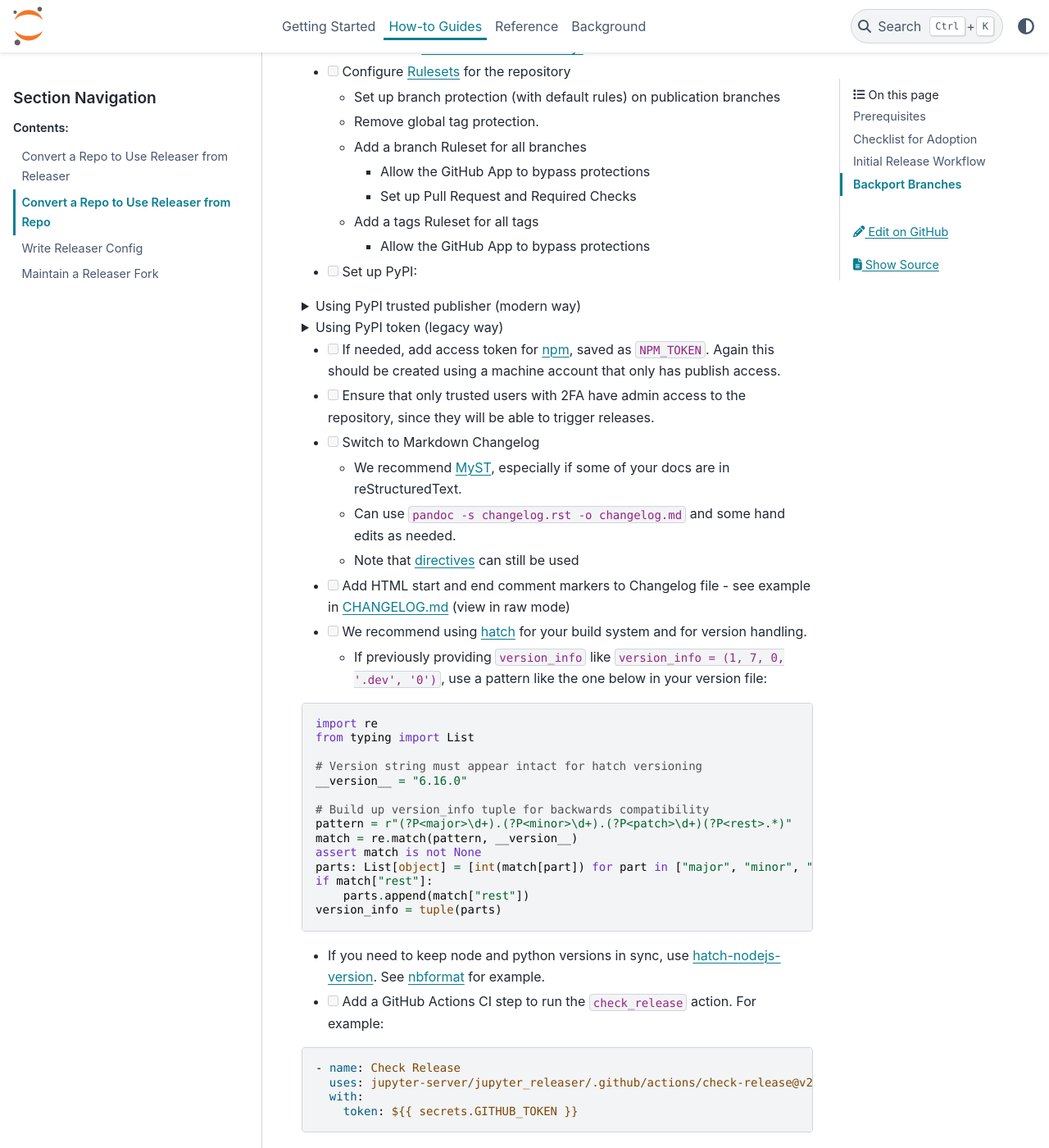
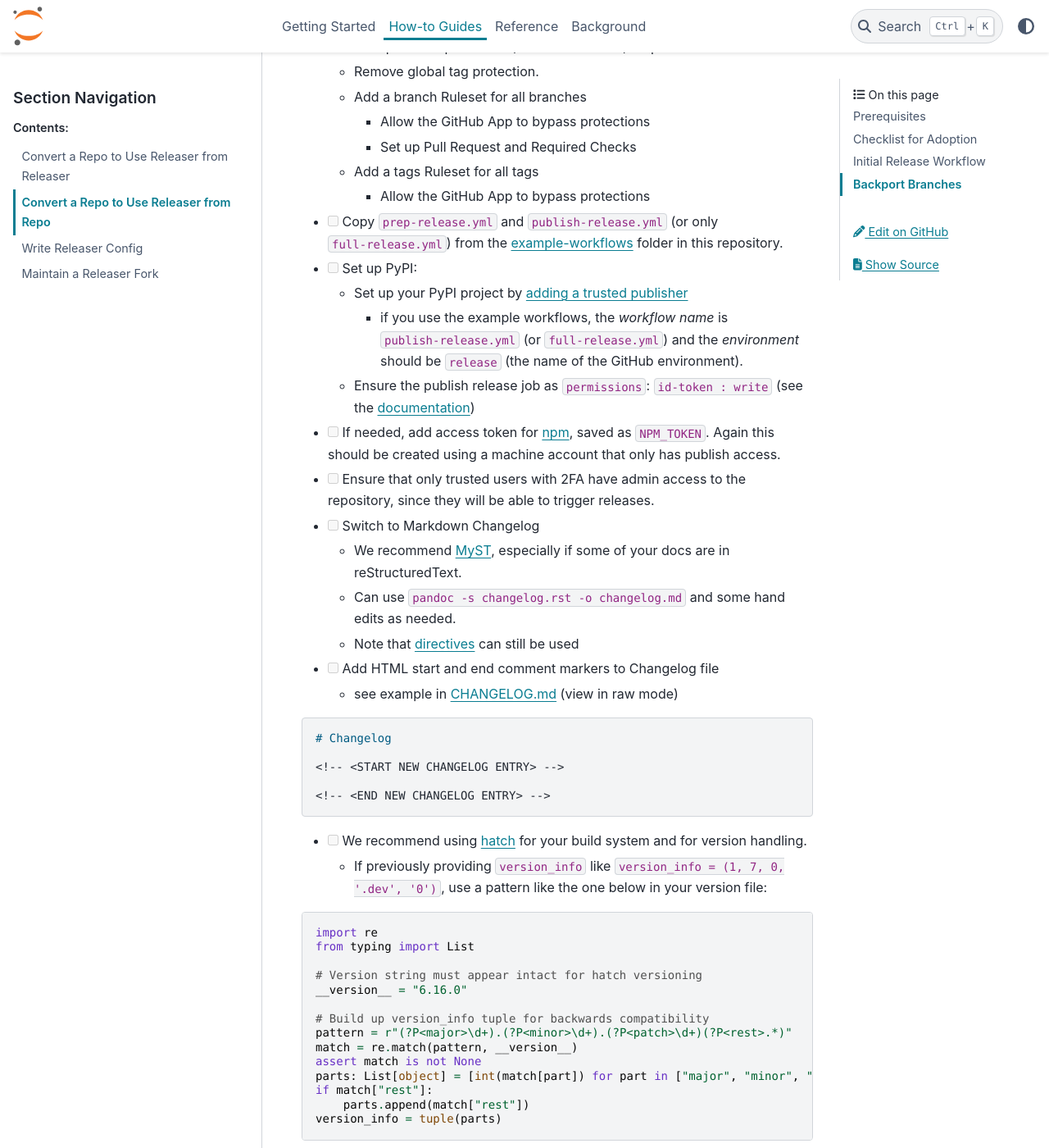
Before and after one commit to jupyter-server/jupyter_releaser, a Sphinx documentation site: the page built from docs/source/how_to_guides/convert_repo_from_repo.md, in a window 1280 px wide and 1400 px high, scrolled down 1092 px. Shown: the whole window at 82% size. Built offline with Sphinx 7.4.7 and the PyData theme 0.15.4, drawn with Linux system fonts in a browser that asks for light colours; some of the changed text lies outside the part shown.

Commit message:
Improve documentation (#569)
* Improve convert_repo_from_repo.md

* Update making_release_from_repo.md

* lint

---------

Co-authored-by: Steven Silvester <steve.silvester@mongodb.com>
Co-authored-by: Steven Silvester <steven.silvester@ieee.org>

````diff
--- a/docs/source/how_to_guides/convert_repo_from_repo.md
+++ b/docs/source/how_to_guides/convert_repo_from_repo.md
@@ -9,9 +9,7 @@ See checklist below for details:
 - Markdown changelog
 - Bump version configuration (if using Python), for example [hatch](https://hatch.pypa.io/latest/)
 - [Access token](https://docs.github.com/en/github/authenticating-to-github/creating-a-personal-access-token) with access to target GitHub repo to run GitHub Actions.
-- Set up:
-  - \[_modern way_\] [Add a trusted publisher](https://docs.pypi.org/trusted-publishers/adding-a-publisher/) to your PyPI project
-  - \[_legacy way_\] Access token for the [PyPI registry](https://packaging.python.org/guides/publishing-package-distribution-releases-using-github-actions-ci-cd-workflows/#saving-credentials-on-github)
+- [Add a trusted publisher](https://docs.pypi.org/trusted-publishers/adding-a-publisher/) to your PyPI project
 - If needed, access token for [npm](https://docs.npmjs.com/creating-and-viewing-access-tokens).
 
 ## Checklist for Adoption
@@ -40,37 +38,43 @@ See checklist below for details:
   - Add a tags Ruleset for all tags
     - Allow the GitHub App to bypass protections
 
+- [ ] Copy `prep-release.yml` and `publish-release.yml` (or only `full-release.yml`) from the
+  [example-workflows](https://github.com/jupyter-server/jupyter_releaser/tree/main/example-workflows) folder in this repository.
+
 - [ ] Set up PyPI:
 
-<details><summary>Using PyPI trusted publisher (modern way)</summary>
-
-- Set up your PyPI project by [adding a trusted publisher](https://docs.pypi.org/trusted-publishers/adding-a-publisher/)
-  - if you use the example workflows, the _workflow name_ is `publish-release.yml` (or `full-release.yml`) and the
-    _environment_ should be left blank.
-- Ensure the publish release job as `permissions`: `id-token : write` (see the [documentation](https://docs.pypi.org/trusted-publishers/using-a-publisher/))
-
-</details>
-
-<details><summary>Using PyPI token (legacy way)</summary>
-
-- Add access token for the [PyPI registry](https://packaging.python.org/guides/publishing-package-distribution-releases-using-github-actions-ci-cd-workflows/#saving-credentials-on-github) stored as `PYPI_TOKEN`.
-  _Note_ For security reasons, it is recommended that you scope the access
-  to a single repository. Additionally, this token should belong to a
-  machine account and not a user account.
-
-</details>
+  - Set up your PyPI project by [adding a trusted publisher](https://docs.pypi.org/trusted-publishers/adding-a-publisher/)
+    - if you use the example workflows, the _workflow name_ is `publish-release.yml` (or `full-release.yml`) and the
+      _environment_ should be `release` (the name of the GitHub environment).
+  - Ensure the publish release job as `permissions`: `id-token : write` (see the [documentation](https://docs.pypi.org/trusted-publishers/using-a-publisher/))
 
 - [ ] If needed, add access token for [npm](https://docs.npmjs.com/creating-and-viewing-access-tokens), saved as `NPM_TOKEN`. Again this should
   be created using a machine account that only has publish access.
+
 - [ ] Ensure that only trusted users with 2FA have admin access to the repository, since they will be able to trigger releases.
+
 - [ ] Switch to Markdown Changelog
+
   - We recommend [MyST](https://myst-parser.readthedocs.io/en/latest/?badge=latest), especially if some of your docs are in reStructuredText.
   - Can use `pandoc -s changelog.rst -o changelog.md` and some hand edits as needed.
   - Note that [directives](https://myst-parser.readthedocs.io/en/latest/using/syntax.html#syntax-directives) can still be used
-- [ ] Add HTML start and end comment markers to Changelog file - see example in [CHANGELOG.md](https://github.com/jupyter-server/jupyter_releaser/blob/main/CHANGELOG.md) (view in raw mode)
+
+- [ ] Add HTML start and end comment markers to Changelog file
+
+  - see example in [CHANGELOG.md](https://github.com/jupyter-server/jupyter_releaser/blob/main/CHANGELOG.md) (view in raw mode)
+
+```md
+# Changelog
+
+<!-- <START NEW CHANGELOG ENTRY> -->
+
+<!-- <END NEW CHANGELOG ENTRY> -->
+```
+
 - [ ] We recommend using [hatch](https://hatch.pypa.io/latest/) for your
   build system and for version handling.
-  - If previously providing `version_info` like `version_info = (1, 7, 0, '.dev', '0')`, use a pattern like the one below in your version file:
+  - If previously providing `version_info` like `version_info = (1, 7, 0, '.dev', '0')`,
+    use a pattern like the one below in your version file:
 
 ```python
 import re
@@ -89,9 +93,14 @@ if match["rest"]:
 version_info = tuple(parts)
 ```
 
-- If you need to keep node and python versions in sync, use [hatch-nodejs-version](https://github.com/agoose77/hatch-nodejs-version). See [nbformat](https://github.com/jupyter/nbformat/blob/main/pyproject.toml) for example.
+- If you need to keep node and python versions in sync, use [hatch-nodejs-version](https://github.com/agoose77/hatch-nodejs-version).
+
+  - See [nbformat](https://github.com/jupyter/nbformat/blob/main/pyproject.toml) for example.
 
 - [ ] Add a GitHub Actions CI step to run the `check_release` action. For example:
+
+  - This should be run on `push` and `pull` request events. You can copy
+    the `check-release.yml` from this repo as an example.
 
 ```yaml
 - name: Check Release
@@ -100,25 +109,37 @@ version_info = tuple(parts)
     token: ${{ secrets.GITHUB_TOKEN }}
 ```
 
-- This should be run on `push` and `pull` request events. You can copy
-  the `check-release.yml` from this repo as an example.
-
 - [ ] If you would like the release assets to be uploaded as artifacts, add the following step after the `check_release` action:
 
 ```yaml
 - name: Upload Distributions
-  uses: actions/upload-artifact@v2
+  uses: actions/upload-artifact@v4
   with:
     name: dist-${{ github.run_number }}
     path: .jupyter_releaser_checkout/dist
 ```
 
-- [ ] Add a workflow that uses the [`enforce-label`](https://github.com/jupyterlab/maintainer-tools#enforce-labels) action from `jupyterlab/maintainer-tools` to ensure that all PRs have on of the triage labels used to
-  categorize the changelog.
+- [ ] Add a workflow that uses the [`enforce-label`](https://github.com/jupyterlab/maintainer-tools#enforce-labels) action
+  from `jupyterlab/maintainer-tools` to ensure that all PRs have on of the triage labels used to categorize the changelog.
+
+```yaml
+name: Enforce PR label
+
+on:
+  pull_request:
+    types: [labeled, unlabeled, opened, edited, synchronize]
+
+jobs:
+  enforce-label:
+    runs-on: ubuntu-latest
+    permissions:
+      pull-requests: write
+    steps:
+      - name: enforce-triage-label
+        uses: jupyterlab/maintainer-tools/.github/actions/enforce-label@v1
+```
 
 - [ ] Update or add `RELEASE.md` that describes the onboarding and release process, e.g. [jupyter_server](https://github.com/jupyter-server/jupyter_server/blob/main/RELEASE.md).
-
-- [ ] Copy `prep-release.yml` and `publish-release.yml` from the `example-workflows` folder in this repository.
 
 - [ ] Optionally add configuration to the repository if non-standard options or hooks are needed.
 
````
Also changed, not shown: docs/source/get_started/making_release_from_repo.md (+2 -7 lines).
